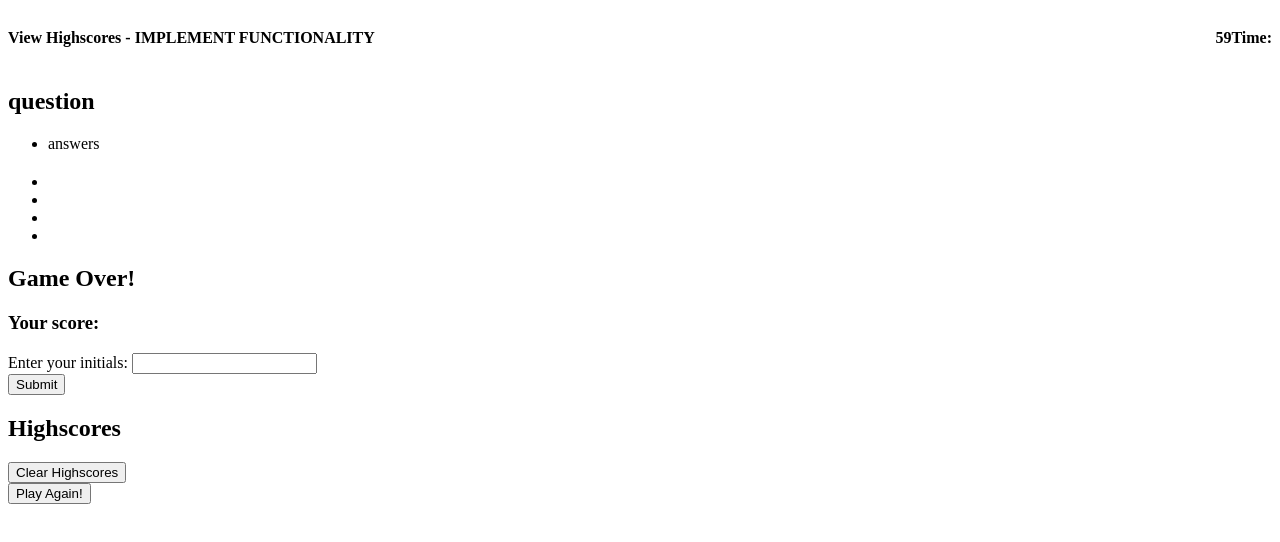
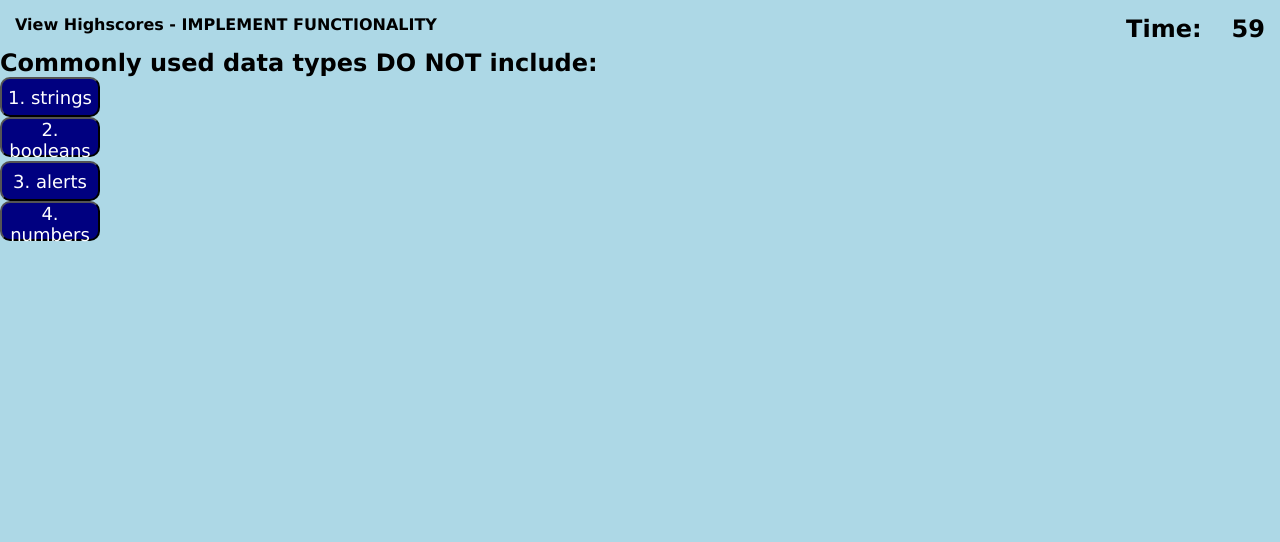
Before and after one commit to SAbramson16/code-quiz, a plain HTML site: page index.html in a window 1280 px wide. Both pictures are taken after a click on the button "Start Quiz!". Drawn offline with Linux system fonts and the light colour scheme.

Commit message:
created checkAnswer function, added querySelectors for buttons, formatted index.html, styled buttons and formatted webpage

```diff
--- a/assets/css/style.css
+++ b/assets/css/style.css
@@ -1,9 +1,58 @@
+*{
+  margin: 0;
+  padding: 0;
+  box-sizing: border-box;
+  font-family:Verdana, Geneva, Tahoma, sans-serif;
+}
+
+body {
+  background-color:lightblue;
+  color: black;
+}
+
+.btn {
+  background-color: navy;
+  color: white;
+  border-radius: 10px;
+  width: 100px;
+  height: 40px;
+  text-align: center;
+  font-size: 18px;
+}
+
 header h4 {
   display: inline-block;
+  font-size: 100%;
+  padding: 15px;
 }
 
-#time, #timer {
-  display: flex;
+h4 a:hover {
+  color:grey;
+}
+
+#timer, #time {
+  display: inline;
   float: right;
-  flex-direction: row-reverse;
+  justify-content: space-between;
+  font-size: 150%;
 }
+
+#viewDisplay h1{
+  text-align: center;
+  padding-bottom: 10px;
+}
+
+.answers {
+  text-align: center;
+}
+#questionSection {
+  display: none;
+}
+
+#gameOverSection {
+  display: none;
+}
+
+#highscoreSection {
+  display: none;
+}
--- a/assets/js/script.js
+++ b/assets/js/script.js
@@ -1,33 +1,50 @@
-var startBtn = document.querySelector("#startQuiz");
-var timerEl = document.getElementById('timer');
-var viewDisplay = document.querySelector("#viewDisplay");
+let startBtn = document.querySelector("#startQuiz");
+let timerEl = document.getElementById('timer');
+let introSection = document.querySelector("#introSection");
+let questionSection = document.querySelector("#questionSection");
+let gameOverSection = document.querySelector("#gameOverSection");
+let highscoresSection = document.querySelector("#higscoresSection");
+let submitBtn = document.querySelector("#submitBtn");
+let questionBtn = document.querySelector(".questionBtn");
 
-// var questions [];
+// let questionNumber = 0;
+// let answerNumber = 0;
+let isRight = false;
+let chosenAnswer = false;
+let timeLeft = 0;
 
-//Add event listener to the start quiz button
-startBtn.addEventListener("click", startQuiz);
-// answerBtn.addEventListener("click", answer);
-// startBtn.addEventListener("click", startQuiz);
-// startBtn.addEventListener("click", startQuiz);
+let correctAnswers = [];
 
-quizContent = {
+let quizContent = {
   questions: ["Commonly used data types DO NOT include: ",
               "The condition in an if/else statement is enclosed within ______.",
               "Arrays in JavaScript can be used to store______.",
-              "String values must be enclosed within ______ when being assigned to variables.",
+              "String values must be enclosed within ______ when being assigned to letiables.",
               "A very useful tool used during development and debugging for printing content to the debugger is:"],
-  answers: [
+  choices: [
     ["1. strings", "2. booleans", "3. alerts", "4. numbers"],
     ["1. quotes", "2. curly brackets", "3. parentheses", "4. square brackets"],
     ["1. numbers and strings", "2. other arrays", "3. booleans", "4. all of the above"],
     ["1. commas", "2. curly brackets", "3. quotes", "4. parentheses"],
     ["1. JavaScript", "2. terminal/bash", "3. for loops", "4. console log"]
   ],
-  currentQuestion: 0,
+  correctAnswers: [2, 1, 3, 2, 3],
+  currentQuestionIndex: 0,
 }
+//Add event listener to the start quiz button
+startBtn.addEventListener("click", startQuiz);
+
+
+answerBtn.addEventListener("click", checkAnswer);
+
+// startBtn.addEventListener("click", clearHighscores);
+// startBtn.addEventListener("click", playAgain);
+
+
 
 function startTimer(){
-  var timeLeft = 60;
+  console.log("start");
+  timeLeft = 60;
   let timeInterval = setInterval(function () {
     if(timeLeft > 1) {
       timerEl.textContent = timeLeft;
@@ -42,28 +59,54 @@ function startTimer(){
 function startQuiz() {
   // console.log("start");
   startTimer();
+  introSection.setAttribute("style", "display: none;")
   questionPresent();
+  questionSection.setAttribute("style", "display: block;")
+
 
 }
 
+
 function questionPresent() {
-  viewDisplay.innerHTML = "";
+  let question = document.querySelector(".question");
+  question.textContent = quizContent.questions[quizContent.currentQuestionIndex];
 
-  let h1 = document.createElement("h1");
-  h1.textContent = "question";
-  h1.setAttribute("data-index", 0); //change 0 to i
+  let questionBtn = document.querySelectorAll(".questionBtn");
+  console.log(quizContent.choices[quizContent.currentQuestionIndex].length);
+  for (let i = 0; i < quizContent.choices[quizContent.currentQuestionIndex].length; i++) {
+    questionBtn[i].textContent = quizContent.choices[quizContent.currentQuestionIndex][i];
+    questionBtn[i].addEventListener("click", checkAnswer);
+    // console.log(questionBtn);
+  }
+}
 
-  let ul = document.createElement("ul");
-
-  let li = document.createElement("li");
-  li.textContent = "answers";
-  //create button
-  li.setAttribute("data-index", 0); //change 0 to i
-  ul.appendChild(li);
-  //for loop
-
-  viewDisplay.appendChild(h1);
-  viewDisplay.appendChild(ul);
+function gameOver() {
+  questionSection.setAttribute("style", "display: none;")
+  gameOverSection.setAttribute("style", "display: block;")
 
 
+  submitBtn.addEventListener("click", showHighscores);
 }
+
+function showHighscores() {
+  let scores = localStorage.getItem("scores");
+  scoresList.textContent = scores;
+}
+
+function checkAnswer(evt) {
+  let currentChoiceIndex = evt.currentTarget.getAttribute("value");
+  console.log("This is the ID: " + currentChoiceIndex);
+  if (quizContent.correctAnswers[quizContent.currentQuestionIndex] == currentChoiceIndex) {
+    isWin = true;
+  } else {
+    timeLeft-=5;
+  }
+
+  console.log("check answer");
+  if (quizContent.currentQuestionIndex >= 4 || timeLeft == 0) {
+    gameOver();
+  } else {
+    quizContent.currentQuestionIndex++;
+    questionPresent();
+  }
+}
--- a/index.html
+++ b/index.html
@@ -10,35 +10,34 @@
   <body>
     <header>
       <h4>View Highscores - IMPLEMENT FUNCTIONALITY</h4>
-      <h4 id="time"> Time: </h4>
       <h4 id="timer"></h4>
+      <h4 id="time">Time: </h4>
     </header>
-    <section id ="viewDisplay">
+    <section id ="introSection">
       <h1> Welcome to the Code Quiz</h1>
       <p> This is a quiz to test your knowledge of javascript concepts. You will have <strong>one minute</strong> to complete the quiz, and if you answer incorrectly time will subtract from the timer. Click "Start Quiz" to begin. Good luck!</p>
       <div><button id="startQuiz" class="btn">Start Quiz!</button></div>
     </section>
 
-    <section>
-      <header><h3></h3>  </h3></header>
-      <h1></h1>
-      <ul>
-        <li></li>
-        <li></li>
-        <li></li>
-        <li></li>
+    <section id ="questionSection">
+      <h1 class="question"></h1>
+      <ul class="choices">
+        <li><button value="0" id="answerBtn0" class="btn questionBtn"></button></li>
+        <li><button value="1" id="answerBtn1" class="btn questionBtn"></button></li>
+        <li><button value="2" id="answerBtn2" class="btn questionBtn"></button></li>
+        <li><button value="3" id="answerBtn3" class="btn questionBtn"></button></li>
       </ul>
     </section>
 
-    <section>
+    <section id ="gameOverSection">
       <h1>Game Over!</h1>
       <h3>Your score: </h3>
       <label class="text-right" for="initials">Enter your initials:</label>
       <input type="text" id="initials" name="player-initials">
-      <div><button id="submit" class="btn">Submit</button></div>
+      <div><button id="submitBtn" class="btn">Submit</button></div>
     </section>
 
-    <section>
+    <section id ="highscoreSection">
       <h1>Highscores</h1>
       <ul></ul>
       <div><button id="clearScore" class="btn">Clear Highscores</button></div>
```
